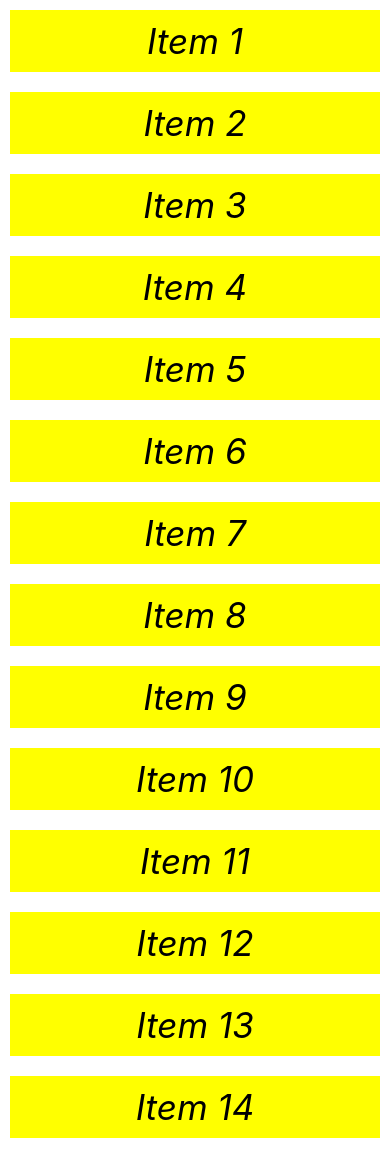
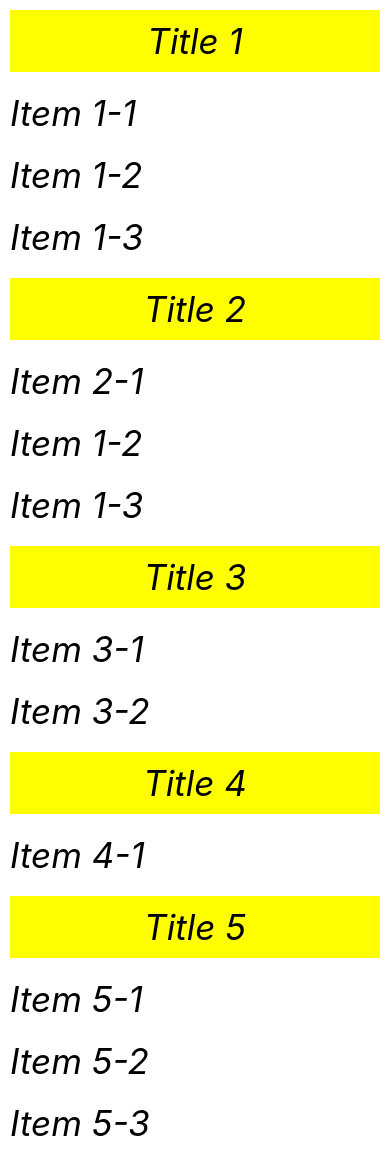
Before and after one commit to Abass14/ReactNative-Tutorial, a React Native app: screen / in a window 390 px wide. Built offline with nearby package versions, Linux system fonts and the light colour scheme.

Commit message:
finished Flatlist and SectionList lesson

```diff
--- a/App.js
+++ b/App.js
@@ -10,10 +10,12 @@
 // import type {Node} from 'react';
 import {
   Button,
+  FlatList,
   Linking,
   RefreshControl,
   SafeAreaView,
   ScrollView,
+  SectionList,
   StatusBar,
   StyleSheet,
   Text,
@@ -31,32 +33,91 @@
 
 const App = () => {
   const [items, setItems] = useState([
-    {key: 1, item: 'Item 1'},
-    {key: 2, item: 'Item 2'},
-    {key: 3, item: 'Item 3'},
-    {key: 4, item: 'Item 4'},
-    {key: 5, item: 'Item 5'},
-    {key: 6, item: 'Item 6'},
-    {key: 7, item: 'Item 7'},
-    {key: 8, item: 'Item 8'},
-    {key: 9, item: 'Item 9'},
-    {key: 10, item: 'Item 10'},
-    {key: 11, item: 'Item 11'},
-    {key: 12, item: 'Item 12'},
-    {key: 13, item: 'Item 13'},
-    {key: 14, item: 'Item 14'},
+    {name: 'Item 1'},
+    {name: 'Item 2'},
+    {name: 'Item 3'},
+    {name: 'Item 4'},
+    {name: 'Item 5'},
+    {name: 'Item 6'},
+    {name: 'Item 7'},
+    {name: 'Item 8'},
+    {name: 'Item 9'},
+    {name: 'Item 10'},
+    {name: 'Item 11'},
+    {name: 'Item 12'},
+    {name: 'Item 13'},
+    {name: 'Item 14'},
   ]);
+
+  const DATA = [
+    {
+      title: 'Title 1',
+      data: ['Item 1-1', 'Item 1-2', 'Item 1-3' ]
+    },
+    {
+      title: 'Title 2',
+      data: ['Item 2-1', 'Item 1-2', 'Item 1-3' ]
+    },
+    {
+      title: 'Title 3',
+      data: ['Item 3-1', 'Item 3-2' ]
+    },
+    {
+      title: 'Title 4',
+      data: ['Item 4-1']
+    },
+    {
+      title: 'Title 5',
+      data: ['Item 5-1', 'Item 5-2', 'Item 5-3' ]
+    },
+  ];
 
   const [Resfreshing, setRefresh] = useState(false)
   const onRefresh =()=>{
     setRefresh(true);
-    setItems([...items, {key: 15, item: 'Item 100'}]);
+    setItems([...items, {name: 'Item 100'}]);
     setRefresh(false);
   }
 
   return (
     <View style={styles.body}>
-      <ScrollView
+
+      <SectionList
+        sections= {DATA}
+        keyExtractor={(item, index)=>index.toString()}
+        renderItem={({ item })=>(
+           <Text style={styles.text}>{item}</Text>
+        )}
+        renderSectionHeader={
+          ({section})=>(
+            <View style={styles.item}>
+             <Text style={styles.text}>{section.title}</Text>
+            </View>
+          )
+        }
+      />
+
+      {/* FlastList
+      <FlatList
+        refreshControl={
+          <RefreshControl
+            refreshing={ Resfreshing }
+            onRefresh= {onRefresh}
+            colors={['red']}
+          />
+        }
+        keyExtractor={(item, index)=>index.toString()}
+        data={items}
+        renderItem={theItems =>(
+          <View style={styles.item}>
+           <Text style={styles.text}>{theItems.item.name}</Text>
+          </View>
+         )
+        }
+      /> */}
+
+      {/* ScrollView List */}
+      {/* <ScrollView
         refreshControl={
           <RefreshControl
             refreshing={ Resfreshing }
@@ -74,7 +135,7 @@
               )
           })
         }
-      </ScrollView>
+      </ScrollView> */}
     </View>
   );
 };
```
